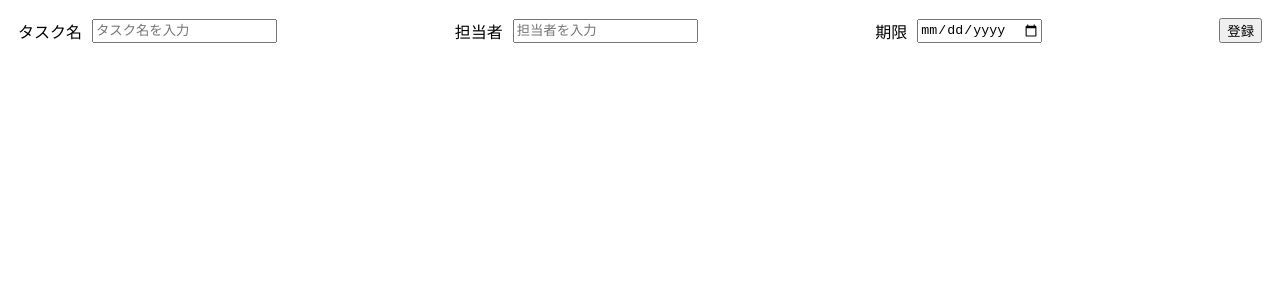
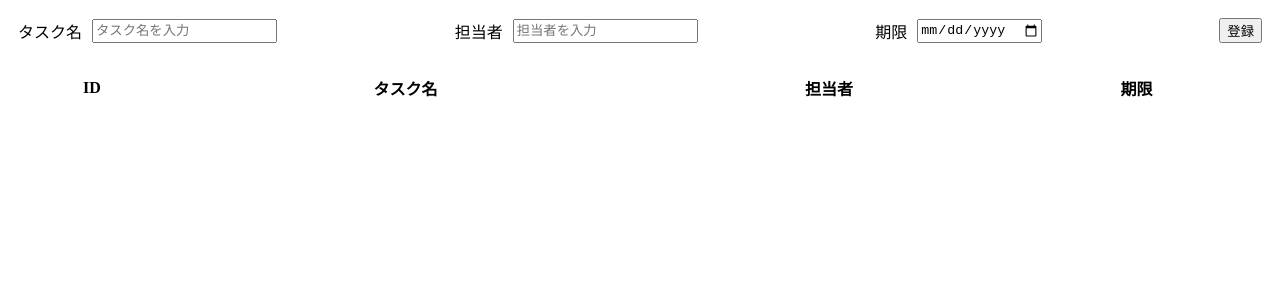
Before and after one commit to Omi354/todo-app-react, a React (Vite) app: page / in a window 1280 px wide. Shown: the top 300 px of the page. Built offline with nearby package versions, Linux system fonts and the light colour scheme.

Commit message:
タスクリスト用のテーブルを作成しました

```diff
--- a/package.json
+++ b/package.json
@@ -26,6 +26,7 @@
     "eslint-plugin-react-hooks": "^5.1.0-rc.0",
     "eslint-plugin-react-refresh": "^0.4.9",
     "globals": "^15.9.0",
+    "sass-embedded": "^1.79.4",
     "typescript": "^5.5.3",
     "typescript-eslint": "^8.0.1",
     "vite": "^5.4.1"
--- a/src/App.css
+++ b/src/App.scss
@@ -17,3 +17,8 @@ body {
   justify-content: space-between;
   gap: 10px;
 }
+
+.tasksTable {
+  margin-top: 30px;
+  width: 100%;
+}
--- a/src/App.tsx
+++ b/src/App.tsx
@@ -1,5 +1,5 @@
 import { useId, useState } from "react";
-import "./App.css";
+import "./App.scss";
 
 type InputProps = {
   label: string;
@@ -78,6 +78,7 @@ const InputTaskArea: React.FC = () => {
     };
     const newTasks = [...tasks, newTask];
     setTasks(newTasks);
+    // Qiitaネタ => console.logの限界、自動で作成されることの弊害
   };
 
   const handleNameChange = (e: React.ChangeEvent<HTMLInputElement>) => {
@@ -117,10 +118,27 @@ const InputTaskArea: React.FC = () => {
   );
 };
 
+const TasksArea: React.FC = () => {
+  return (
+    <table className="tasksTable">
+      <thead className="tasksTable_thead">
+        <tr>
+          <th>ID</th>
+          <th>タスク名</th>
+          <th>担当者</th>
+          <th>期限</th>
+        </tr>
+      </thead>
+      <tbody className="tasksTable_tbody"></tbody>
+    </table>
+  );
+};
+
 function App() {
   return (
     <div className="container">
       <InputTaskArea />
+      <TasksArea />
     </div>
   );
 }
```
Also changed, not shown: 1 other file (tests, documents, lock files or other folders).
